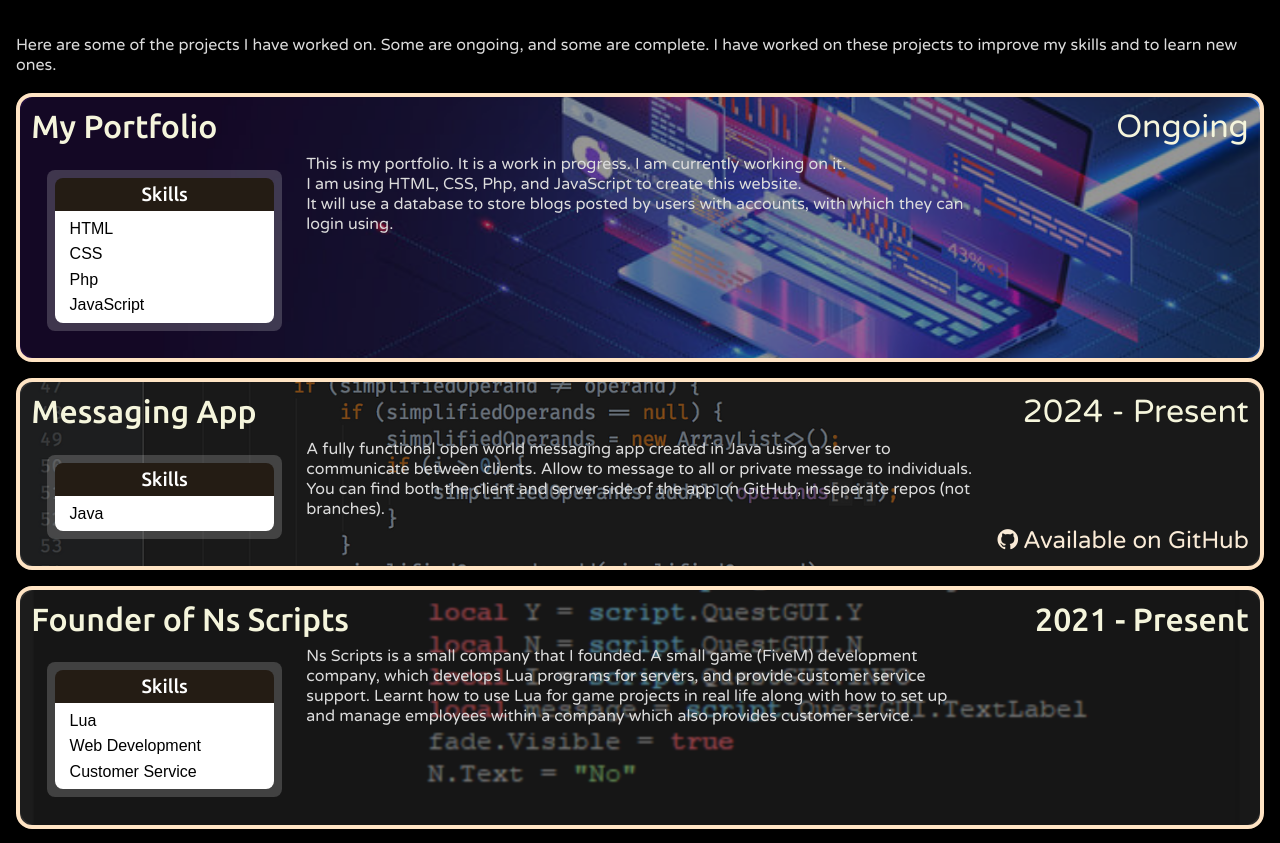
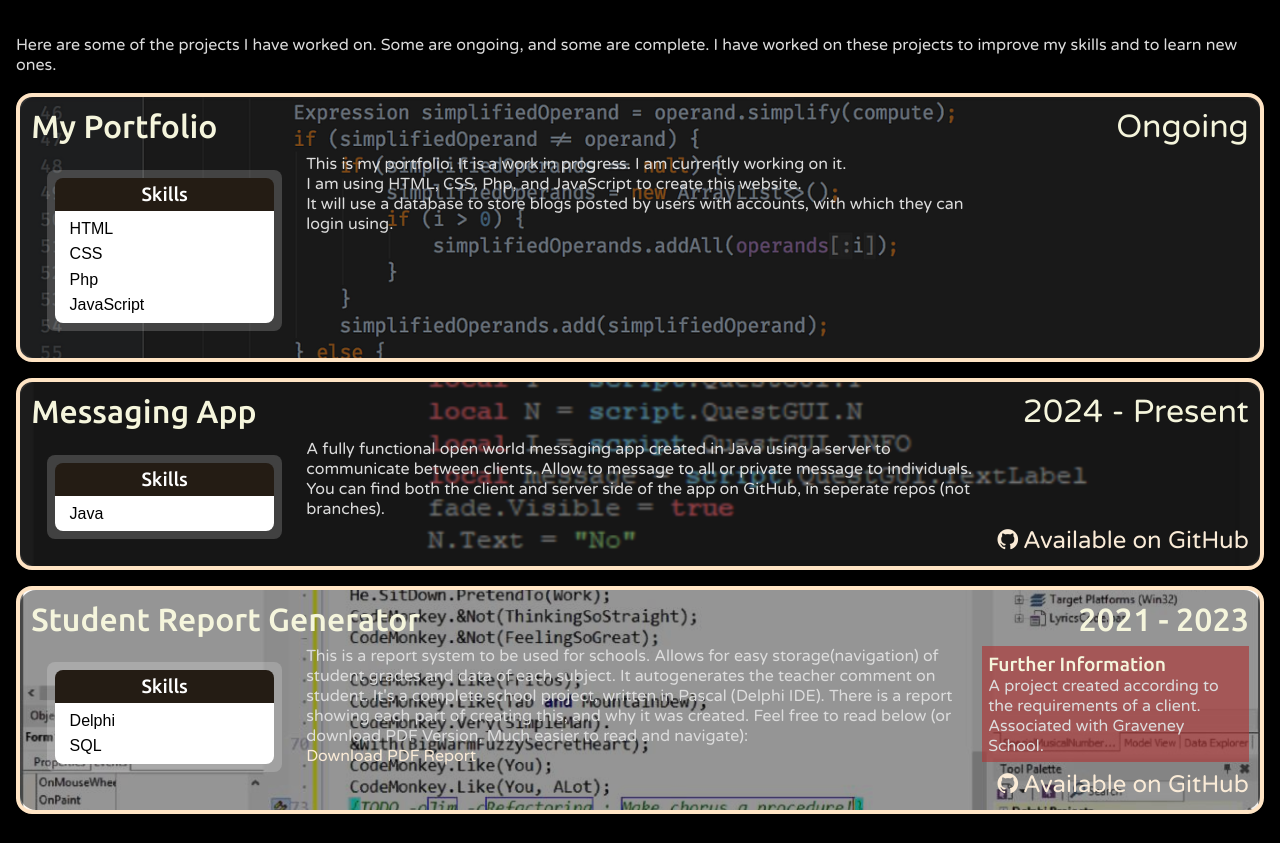
Before and after one commit to RayaanUddin/MyPortfolio, a PHP site: page /projects.php in a window 1280 px wide. Shown: the part 85-928 px from the top of the page. Run offline with PHP 8.4, Linux system fonts and the light colour scheme.

Commit message:
Updated details

```diff
--- a/index.php
+++ b/index.php
@@ -74,13 +74,13 @@
                 </li>
                 <li>
                     <h3>
-                        Ns Scripts | Founder
+                        Game Development | Cfx.re
                     </h3>
                     <time>
                         May 2023 - Present
                     </time>
                     <p>
-                        Founder of a small game development group. I create Lua programs for servers and provide customer service support, <a href="projects.html#">read more.</a>
+                        Founder of a small game development group. I create Lua programs for servers and provide customer service support.
                     </p>
                 </li>
             </ul>
--- a/projects.php
+++ b/projects.php
@@ -51,29 +51,6 @@
                 </section>
                 <section id="project-2">
                     <div class="item-inner-container">
-                        <h2>Founder of Ns Scripts</h2>
-                        <time class="other-information" datetime="2021">
-                            2021 - Present
-                        </time>
-                        <div class="box-list" id="skills">
-                            <h3>Skills</h3>
-                            <ul>
-                                <li>Lua</li>
-                                <li>Web Development</li>
-                                <li>Customer Service</li>
-                            </ul>
-                        </div>
-                        <div class="main-information">
-                            <p>
-                                Ns Scripts is a small company that I founded.
-                                A small game (FiveM) development company, which develops Lua programs for servers, and provide customer service support.
-                                Learnt how to use Lua for game projects in real life along with how to set up and manage employees within a company which also provides customer service.
-                            </p>
-                        </div>
-                    </div>
-                </section>
-                <section id="project-3">
-                    <div class="item-inner-container">
                         <h2>Messaging App</h2>
                         <p class="other-information">
                             2024 - Present
@@ -96,7 +73,7 @@
                         </div>
                     </div>
                 </section>
-                <section id="project-4">
+                <section id="project-3">
                     <div class="item-inner-container">
                         <h2>My Portfolio</h2>
                         <p class="other-information">
```
